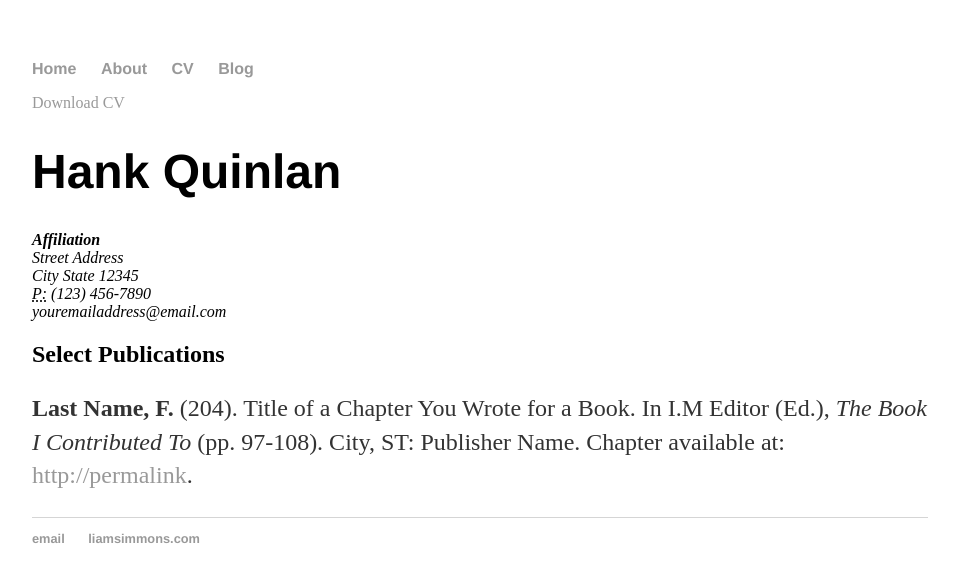
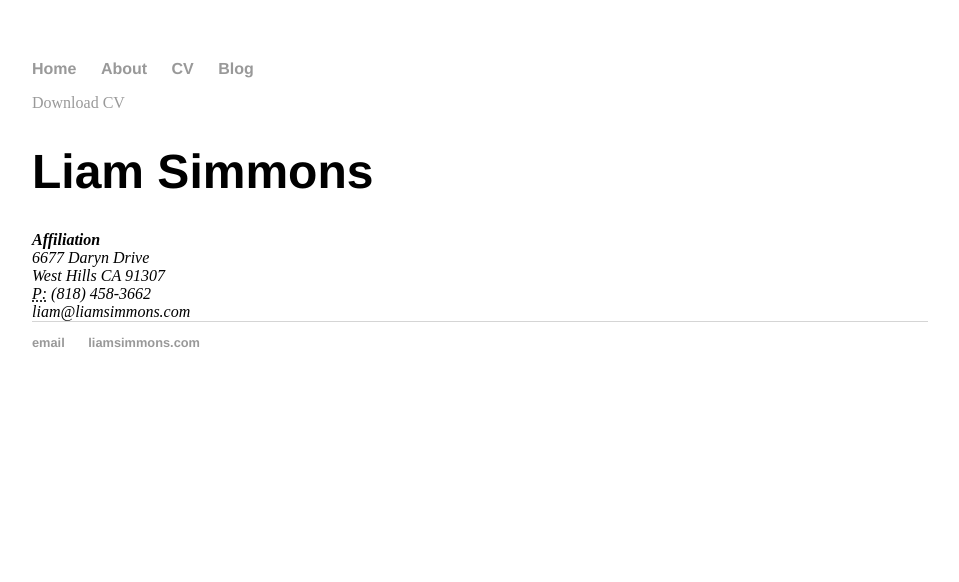
Before and after one commit to compelledorphan/compelledorphan.github.io, a Jekyll site: the page built from cv/index.html, in a window 1280 px wide. Shown: the top 582 px of the page, without its empty margins (160-1119 px from the left). Built offline with Jekyll 4.4.1, drawn with Linux system fonts in a browser that asks for light colours.

Commit message:
Update index.html
Changed Contact info

```diff
--- a/cv/index.html
+++ b/cv/index.html
@@ -1,22 +1,17 @@
 ---
 layout: default
-title: CV of Your Name
+title: Liam Simmons' CV
 ---
 
 	<div class="cv">
-		<a href="#" class="download" title="Download CV as PDF">Download CV</a>
-					<h1>Hank Quinlan</h1>
+		<a href="#" class="download" title="Get yourself a copy as a PDF">Download CV</a>
+					<h1>Liam Simmons</h1>
 					<address>
 					<strong>Affiliation</strong><br>
-					Street Address<br>
-					City State 12345<br>
-					<abbr title="phone">P:</abbr> (123) 456-7890<br>
-					<span class="obfuscate">youremailaddress@email.com</span>
+					6677 Daryn Drive<br>
+					West Hills CA 91307<br>
+					<abbr title="phone">P:</abbr> (818) 458-3662<br>
+					<span class="obfuscate">liam@liamsimmons.com</span>
 					</address>
 
-					<h2>Select Publications</h2>
-
-					<p><strong>Last Name, F.</strong> (204). Title of a Chapter You Wrote for a Book. In I.M Editor (Ed.), <em>The Book I Contributed To</em> (pp. 97-108). City, ST: Publisher Name. Chapter available at: <a href="#">http://permalink</a>.
-
-
 </div>
```
